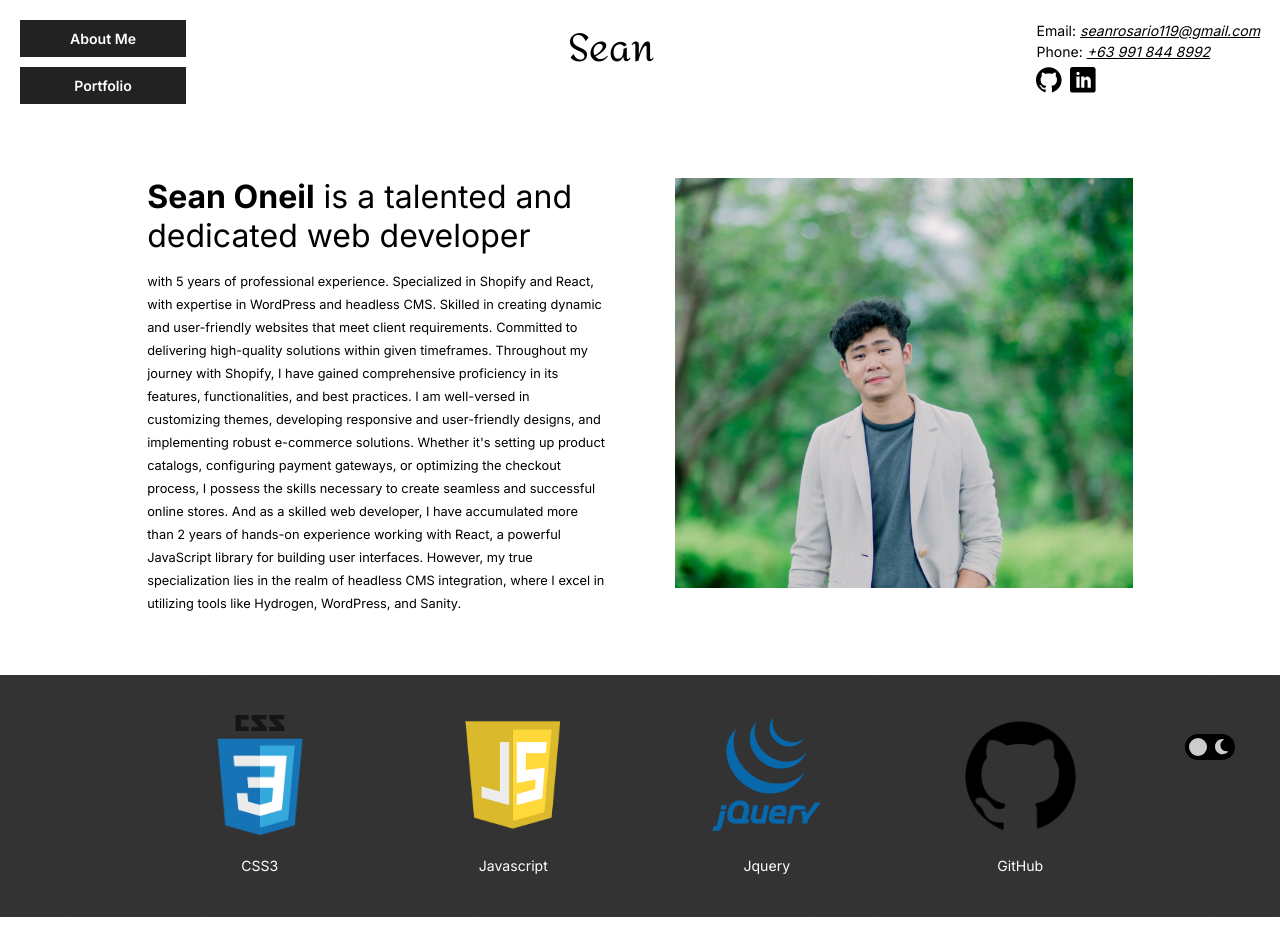
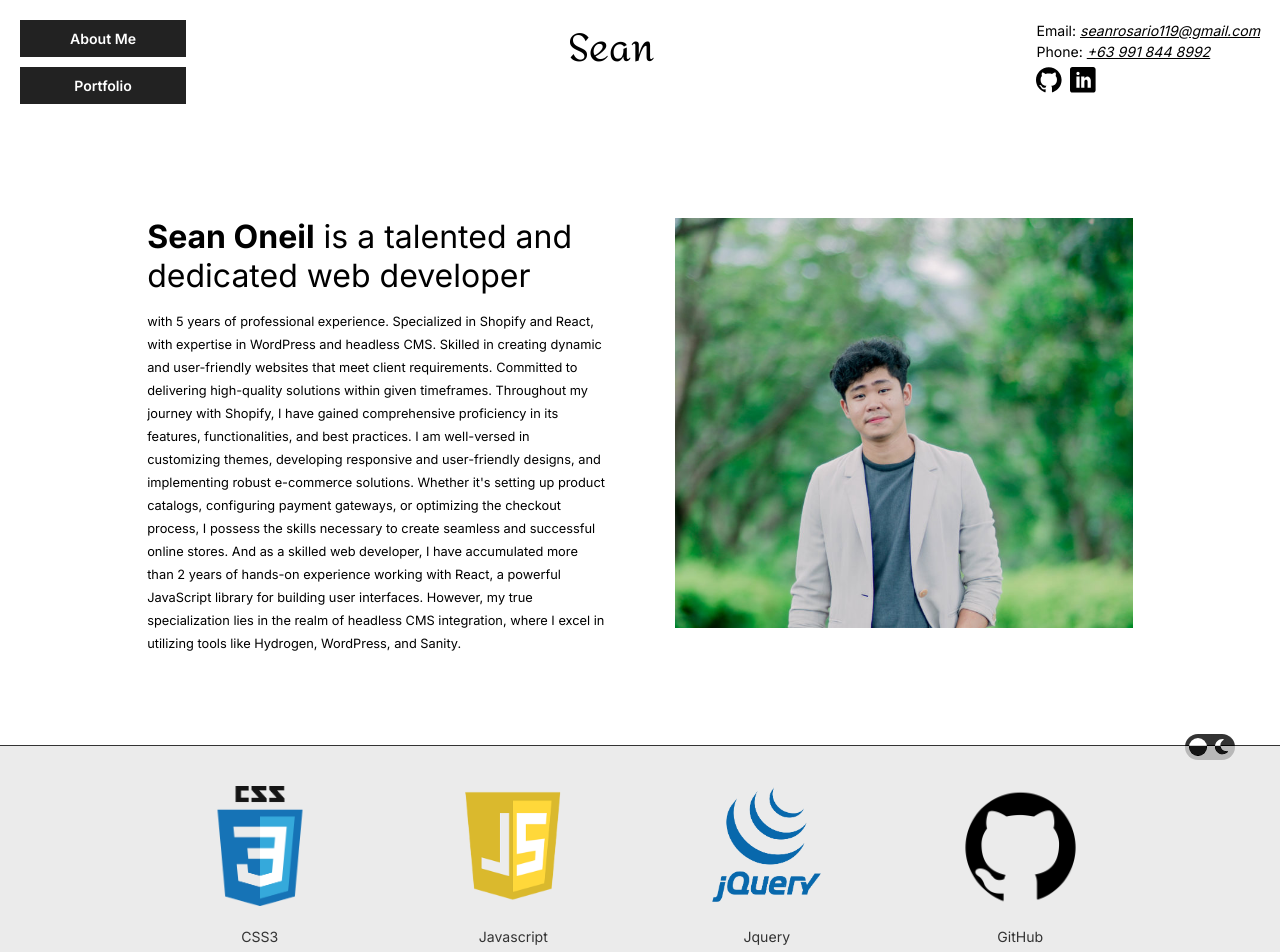
Before and after one commit to seanoneilrosario/portfolio, a Next.js app: page /about-me in a window 1280 px wide. Shown: the top 952 px of the page. Built offline with nearby package versions, Linux system fonts and the light colour scheme.

Commit message:
design tweaks

```diff
--- a/src/app/components/IconsWithTitles.tsx
+++ b/src/app/components/IconsWithTitles.tsx
@@ -21,10 +21,19 @@ const IconsWithTitles = () => {
     return (
         <div className="relative">
             <div className="min:h-[100vh] w-full icon_slider relative">
-                <img className="bg_grid absolute" src={grid_bg.src} />
                 <div className="w-full h-full flex items-center justify-center flex-col px-[20px] md:max-w-[80vw] mx-[auto]">
                     <Swiper
-                        slidesPerView={4}
+                        breakpoints={{
+                            320: {
+                              slidesPerView: 2,
+                            },
+                            768: {
+                              slidesPerView: 3,
+                            },
+                            1024: {
+                              slidesPerView: 4,
+                            },
+                        }}
                         spaceBetween={30}
                         mousewheel={true}
                         autoplay={{
@@ -35,39 +44,39 @@ const IconsWithTitles = () => {
                         className='pt-[20px] flex flex-wrap justify-center items-start w-full'
                     >
                         <SwiperSlide className=''>
-                            <img className='h-[120px] mx-[auto] object-contain w-[auto] icon_image' src={html5.src} />
+                            <img className='h-[70px] md:h-[120px] mx-[auto] object-contain w-[auto] icon_image' src={html5.src} />
                             <span className='text-[3vw] md:text-[1.1vw] mt-[20px] block text-center'>HTML5</span>
                         </SwiperSlide>
                         <SwiperSlide className=''>
-                            <img className='h-[120px] mx-[auto] object-contain w-[auto] icon_image' src={css3.src} />
+                            <img className='h-[70px] md:h-[120px] mx-[auto] object-contain w-[auto] icon_image' src={css3.src} />
                             <span className='text-[3vw] md:text-[1.1vw] mt-[20px] block text-center'>CSS3</span>
                         </SwiperSlide>
                         <SwiperSlide className=''>
-                            <img className='h-[120px] mx-[auto] object-contain w-[auto] icon_image' src={javascript.src} />
+                            <img className='h-[70px] md:h-[120px] mx-[auto] object-contain w-[auto] icon_image' src={javascript.src} />
                             <span className='text-[3vw] md:text-[1.1vw] mt-[20px] block text-center'>Javascript</span>
                         </SwiperSlide>
                         <SwiperSlide className=''>
-                            <img className='h-[120px] mx-[auto] object-contain w-[auto] icon_image' src={jqueryImg.src} />
+                            <img className='h-[70px] md:h-[120px] mx-[auto] object-contain w-[auto] icon_image' src={jqueryImg.src} />
                             <span className='text-[3vw] md:text-[1.1vw] mt-[20px] block text-center'>Jquery</span>
                         </SwiperSlide>
                         <SwiperSlide className=''>
-                            <img className='h-[120px] mx-[auto] object-contain w-[auto] icon_image' src={github.src} />
+                            <img className='h-[70px] md:h-[120px] mx-[auto] object-contain w-[auto] icon_image' src={github.src} />
                             <span className='text-[3vw] md:text-[1.1vw] mt-[20px] block text-center'>GitHub</span>
                         </SwiperSlide>
                         <SwiperSlide className=''>
-                            <img className='h-[120px] mx-[auto] object-contain w-[auto] icon_image' src={tailwind.src} />
+                            <img className='h-[70px] md:h-[120px] mx-[auto] object-contain w-[auto] icon_image' src={tailwind.src} />
                             <span className='text-[3vw] md:text-[1.1vw] mt-[20px] block text-center'>Tailwind</span>
                         </SwiperSlide>
                         <SwiperSlide className=''>
-                            <img className='h-[120px] mx-[auto] object-contain w-[auto] icon_image' src={react.src} />
+                            <img className='h-[70px] md:h-[120px] mx-[auto] object-contain w-[auto] icon_image' src={react.src} />
                             <span className='text-[3vw] md:text-[1.1vw] mt-[20px] block text-center'>React</span>
                         </SwiperSlide>
                         <SwiperSlide className=''>
-                            <img className='h-[120px] mx-[auto] object-contain w-[auto] icon_image' src={shopify.src} />
+                            <img className='h-[70px] md:h-[120px] mx-[auto] object-contain w-[auto] icon_image' src={shopify.src} />
                             <span className='text-[3vw] md:text-[1.1vw] mt-[20px] block text-center'>Shopify</span>
                         </SwiperSlide>
                         <SwiperSlide className=''>
-                            <img className='contrast-[0] h-[120px] mx-[auto] object-contain w-[auto] icon_image' src={wordpress.src} />
+                            <img className='contrast-[0] h-[70px] md:h-[120px] mx-[auto] object-contain w-[auto] icon_image' src={wordpress.src} />
                             <span className='text-[3vw] md:text-[1.1vw] mt-[20px] block text-center'>WordPress</span>
                         </SwiperSlide>
                     </Swiper>
--- a/src/app/components/ImageTextOnHover.tsx
+++ b/src/app/components/ImageTextOnHover.tsx
@@ -9,7 +9,7 @@ const ImageTextOnHover = () => {
   return (
     <div className="relative">
         <div className="min:h-[100vh] w-full my-[auto]">
-            <div className="w-full h-[fit-content] pt-[10vw] md:pt-[5vw] flex items-center justify-center flex-col px-[20px]">
+            <div className="w-full h-[fit-content] flex items-center justify-center flex-col px-[20px]">
                 <div className='pt-[20px] flex flex-wrap justify-center items-start'>
                     <div className='w-[100%] md:w-[33.33%] p-[20px]'>
                         <h3 className='text-[3.5vw] md:text-[1.6vw] pb-[20px]'>1. Web Development</h3>
--- a/src/app/components/TextWithImage.tsx
+++ b/src/app/components/TextWithImage.tsx
@@ -4,7 +4,7 @@ import profile from "../../../public/images/profile.jpg";
 const TextWithImage = () => {
   return (
     <div className="relative">
-      <div className="min:h-[100vh] w-full my-[auto]">
+      <div className="min:h-[100vh] w-full my-[auto] mt-[40px]">
         <div className="w-full h-[fit-content] pt-[10vw] md:pt-[5vw] flex items-center justify-center flex-col px-[20px]">
           <div className="md:max-w-[80vw] px-[1.5vw] mx-[auto] w-[100%] md:flex">
             <div className="md:w-[50%] md:mr-[35px] mb-[30px] md:mb-[0]">
--- a/src/app/globals.css
+++ b/src/app/globals.css
@@ -369,34 +369,30 @@ main {
 
 /* Icon Slider */
 .icon_slider {
-  margin: 30px 0;
-  background: #333;
+  margin: 60px 0 30px;
+  border-top: 1px solid #333;
+  border-bottom: 1px solid #333;
   padding: 30px 0;
+  background-color: #ebebeb;
 }
 
 .dark .icon_slider {
-  background: #fff;
+  border-top: 1px solid #fff;
+  border-bottom: 1px solid #fff;
+  background-color: #333;
 }
 
 .icon_slider .swiper-slide span {
-  color: #fff;
+  color: #333;
 }
 
 .dark .icon_slider .swiper-slide span {
-  color: #333;
-}
-
-.bg_grid {
-  left: 0;
-  top: 0;
-  width: 100%;
-  height: 100%;
-  object-fit: cover;
+  color: #fff;
 }
 
 @media(min-width: 768px) {
   .icon_slider {
-    margin: 60px 0;
+    margin: 90px 0 60px;
     padding: 40px 0;
   }
 }
@@ -647,7 +643,7 @@ main {
 
 
 .parallax_img_wrap {
-  height: 70vh;
+  height: 55vh;
   margin-bottom: 100px;
   margin-left: 20px;
   margin-right: 20px;
```
